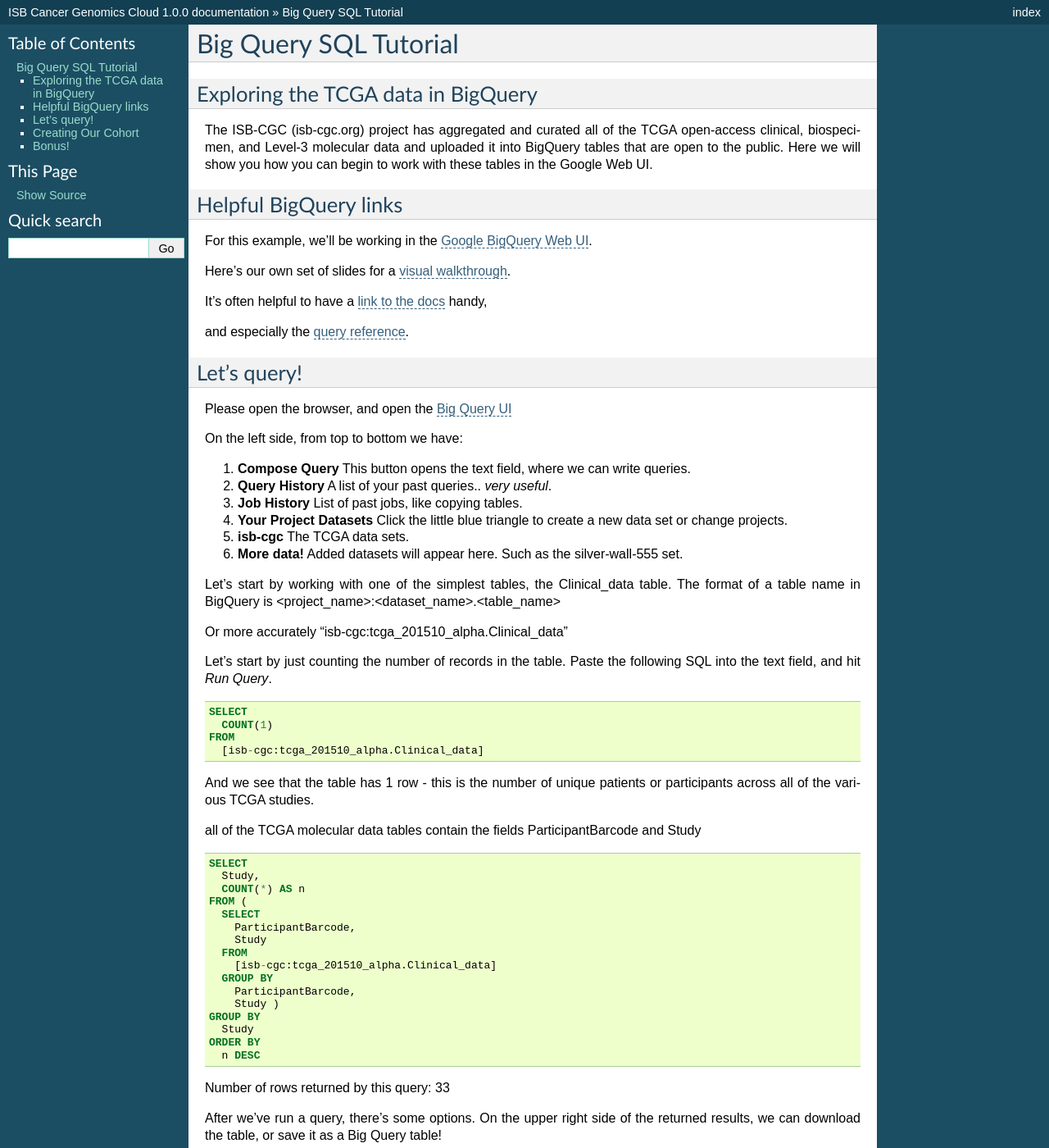
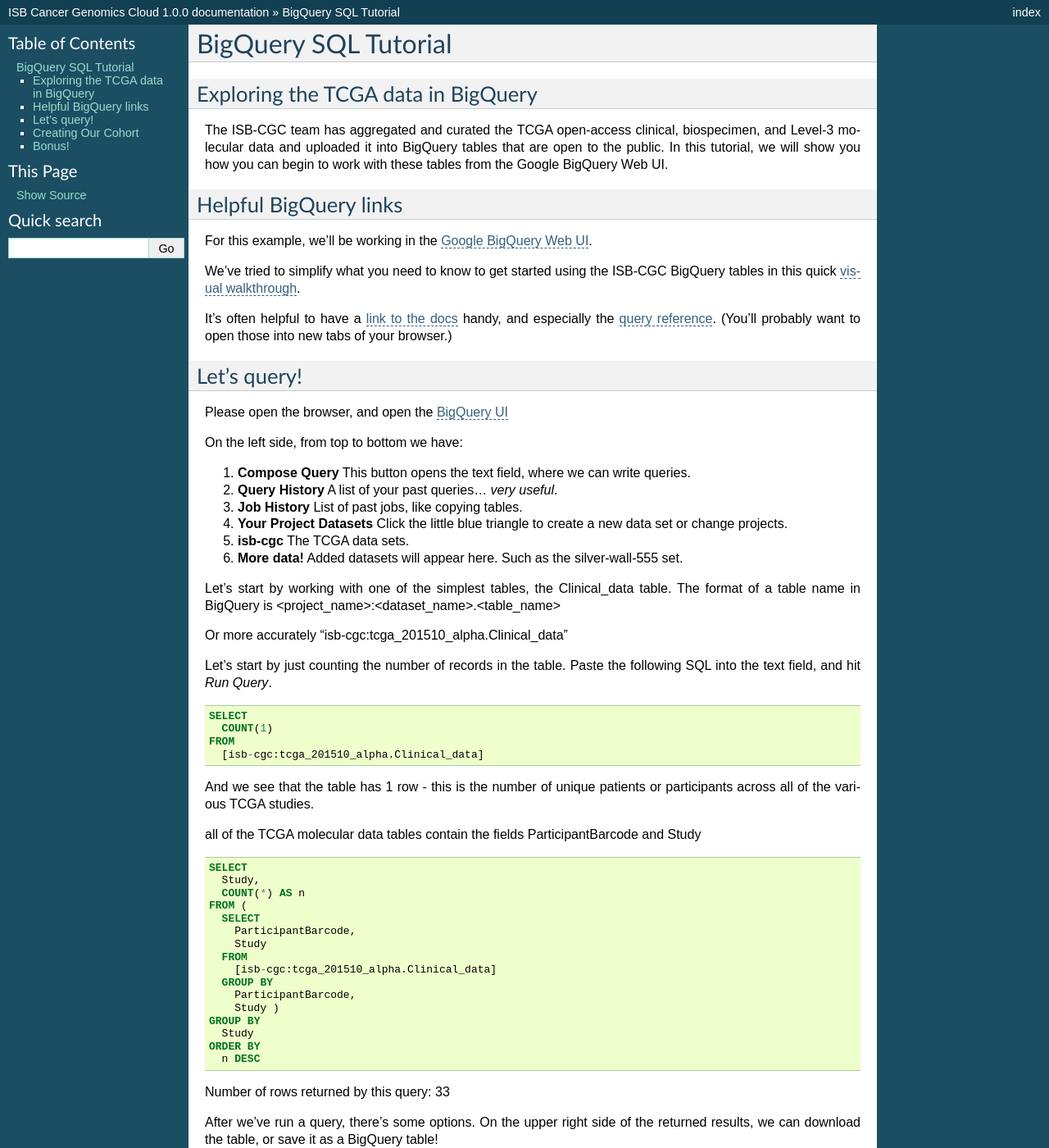
Before and after one commit to isb-cgc/readthedocs, a Sphinx documentation site: the page built from docs/source/sections/workshop/BQ_SQL_tut.rst, in a window 1280 px wide and 1400 px high. Shown: the whole window at 82% size. Built offline with Sphinx 7.4.7, drawn with Linux system fonts in a browser that asks for light colours; pages that are not in the unit, such as notebooks, are missing from menus; some of the changed text lies outside the part shown.

Commit message:
minor updates to workshop materials

```diff
--- a/docs/source/sections/progapi/bigqueryGUI/WalkthroughOfGoogleBigQuery.rst
+++ b/docs/source/sections/progapi/bigqueryGUI/WalkthroughOfGoogleBigQuery.rst
@@ -54,7 +54,7 @@
 ************************
 Syntax Queries Examples
 ************************
-Below are some sample queries that will get you started using BigQuery and these ISB-CGC datasets for your own analyses.  One easy way is to use the BiqQuery web UI (see screenshot below).  See Google's `BiqQuery Web UI Tutorial <https://developers.google.com/bigquery/docs/hello_bigquery_gui>`_ for more general details of how to use this tool.
+Below are some sample queries that will get you started using BigQuery and these ISB-CGC datasets for your own analyses.  One easy way is to use the BigQuery web UI (see screenshot below).  See Google's `BigQuery Web UI Tutorial <https://developers.google.com/bigquery/docs/hello_bigquery_gui>`_ for more general details of how to use this tool.
 
 The examples below show the question that is being asked, and an example BigQuery SQL syntax that can be used to find the answer.  Try it yourself by pasting the query into your own instance of the BigQuery web UI.
 
--- a/docs/source/sections/workshop/BQ_SQL_tut.rst
+++ b/docs/source/sections/workshop/BQ_SQL_tut.rst
@@ -1,36 +1,37 @@
 **********************
-Big Query SQL Tutorial
+BigQuery SQL Tutorial
 **********************
 
 Exploring the TCGA data in BigQuery
 -----------------------------------
 
-The ISB-CGC (isb-cgc.org) project has aggregated and curated all of the TCGA
+The ISB-CGC team has aggregated and curated the TCGA
 open-access clinical, biospecimen, and Level-3 molecular data and uploaded it
-into BigQuery tables that are open to the public.  Here we will show you how
-you can begin to work with these tables in the Google Web UI.
+into BigQuery tables that are open to the public.  In this tutorial, we will show you how
+you can begin to work with these tables from the Google BigQuery Web UI.
 
 Helpful BigQuery links
 ----------------------
 
-For this example, we'll be working in the `Google BigQuery Web UI <https://cloud.google.com/bigquery>`_.
+For this example, we'll be working in the `Google BigQuery Web UI <https://bigquery.cloud.google.com>`_.
 
-Here's our own set of slides for a `visual walkthrough <https://drive.google.com/open?id=0ByeOQOsbQstKX2pib0VTd0Q3dW8>`_.
+We've tried to simplify what you need to know to get started using the ISB-CGC BigQuery
+tables in this quick `visual walkthrough <https://raw.githubusercontent.com/isb-cgc/readthedocs/master/docs/include/intro_to_BigQuery.pdf>`_.
 
 It's often helpful to have a `link to the docs <https://cloud.google.com/bigquery/what-is-bigquery>`_ handy,
-
 and especially the `query reference <https://cloud.google.com/bigquery/query-reference>`_.
+(You'll probably want to open those into new tabs of your browser.)
 
 Let's query!
 ------------
 
-Please open the browser, and open the `Big Query UI <https://bigquery.cloud.google.com>`_
+Please open the browser, and open the `BigQuery UI <https://bigquery.cloud.google.com>`_
 
 On the left side, from top to bottom we have:
 
 1.  **Compose Query** This button opens the text field, where we can write queries.
 
-2.  **Query History** A list of your past queries.. *very useful*.
+2.  **Query History** A list of your past queries... *very useful*.
 
 3.  **Job History** List of past jobs, like copying tables.
 
@@ -45,7 +46,6 @@
 The format of a table name in BigQuery is <project_name>:<dataset_name>.<table_name>
 
 Or more accurately "isb-cgc:tcga_201510_alpha.Clinical_data"
-
 
 Let's start by just counting the number of records in the table. Paste the
 following SQL into the text field, and hit *Run Query*.
@@ -85,7 +85,7 @@
 Number of rows returned by this query:  33
 
 After we've run a query, there's some options. On the upper right side of the
-returned results, we can download the table, or save it as a Big Query table!
+returned results, we can download the table, or save it as a BigQuery table!
 
 Creating Our Cohort
 -------------------
--- a/docs/source/sections/workshop/Integrative_Analysis_Tutorial.rst
+++ b/docs/source/sections/workshop/Integrative_Analysis_Tutorial.rst
@@ -4,7 +4,7 @@
 
 This tutorial is intended to guide you through several different components of the ISB-CGC platform
 and some of the different ways that you can approach working with the data that is available in
-Google Cloud Storage, Big Query, and Google Genomics.
+Google Cloud Storage, BigQuery, and Google Genomics.
 
 In this example, we will study the potential effects of HPV integration on the
 expression of recurrent target genes in CESC and HNSC tumors. This example
--- a/docs/source/sections/workshop/Workshop_R_tut.rst
+++ b/docs/source/sections/workshop/Workshop_R_tut.rst
@@ -51,7 +51,7 @@
     bigrquery::list_tables(main_cloud_project, tcga_data_set)
 
 In this tutorial, we will be investigating two studies using two existing
-Biq Query tables. Additionally, we're going to BYOD "Bring your own data".
+BigQuery tables. Additionally, we're going to BYOD "Bring your own data".
 
 .. code-block:: r
 
@@ -113,7 +113,7 @@
 
 
 Now the data is in our directory, but we need to transform it into a BQ table.
-To do that, we need to create a data set in our project. We can do this from within the Big query
+To do that, we need to create a data set in our project. We can do this from within the BigQuery
 web UI by clicking on the little blue triangle next to your project ID on the left.
 Or we can do this on the command line using the bq command line tool.
 
@@ -317,7 +317,7 @@
 	dim(q2)
 
 Now we merge the previous two queries, and compute T statistics using
-Biq Query built in functions, SQRT, MEAN, STDDEV, POW, COUNT, and LOG2.
+BigQuery built in functions, SQRT, MEAN, STDDEV, POW, COUNT, and LOG2.
 
 Please see: https://cloud.google.com/bigquery/query-reference
 
```
Also changed, not shown: other parts of docs/source/sections/workshop/BQ_SQL_tut.rst (+1 -1 lines), docs/source/sections/day_of_Workshop.rst (+8 -6 lines), 2 other files.
